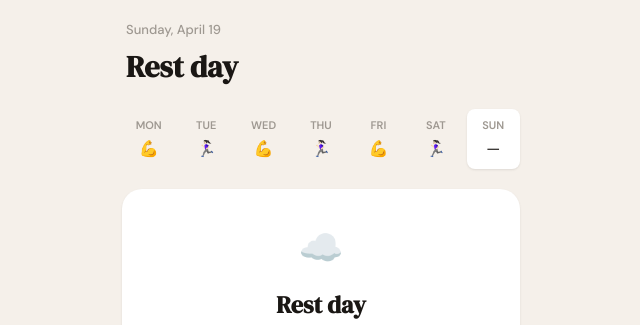
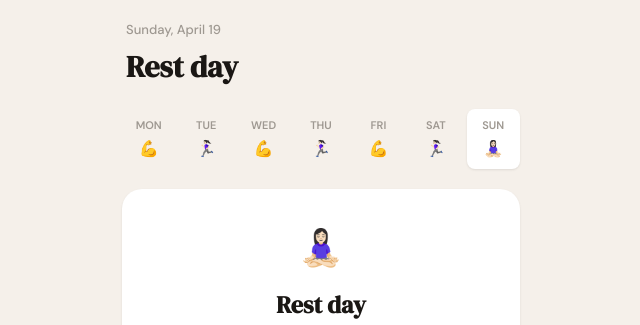
Before and after one commit to elena-h-w/return-to-running, a React (Vite) app: page / in a window 1280 px wide. Both pictures are taken after a click on the button "Start my program →". Shown: the top 325 px of the page, without its empty margins (319-959 px from the left). Built offline with nearby package versions, Linux system fonts and the light colour scheme.

Commit message:
UX polish

```diff
--- a/src/views/TodayView.jsx
+++ b/src/views/TodayView.jsx
@@ -14,7 +14,7 @@ function WeekStrip({ pattern, todayDow }) {
         <div key={d} className={`${styles.dayCell} ${i === todayDow ? styles.dayCellToday : ''}`}>
           <span className={styles.dayName}>{d}</span>
           <span className={`${styles.dayType} ${styles[`dayType_${pattern[i]}`]}`}>
-            {pattern[i] === 'strength' ? '💪' : pattern[i] === 'run' ? '🏃🏻‍♀️' : '—'}
+            {pattern[i] === 'strength' ? '💪' : pattern[i] === 'run' ? '🏃🏻‍♀️' : '🧘🏻‍♀️'}
           </span>
         </div>
       ))}
@@ -105,7 +105,7 @@ export default function TodayView({ program }) {
       {/* TODAY CONTENT */}
       {todayType === 'rest' && (
         <div className={styles.restCard}>
-          <div className={styles.restEmoji}>☁️</div>
+          <div className={styles.restEmoji}>🧘🏻‍♀️</div>
           <h2 className={styles.restTitle}>Rest day</h2>
           <p className={styles.restText}>Recovery is part of the program. Let your body absorb the work.</p>
         </div>
```
